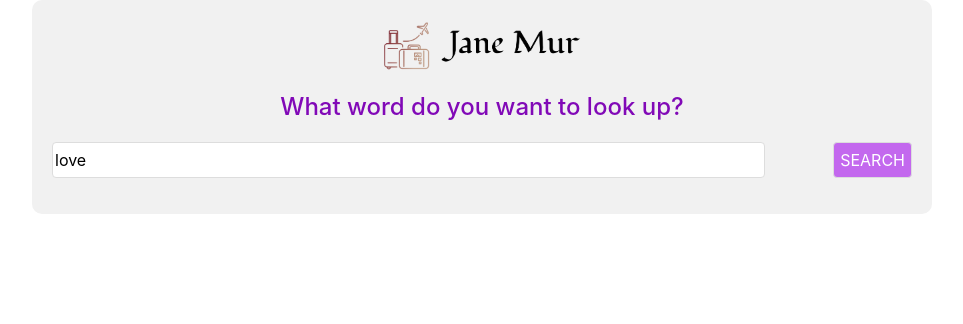
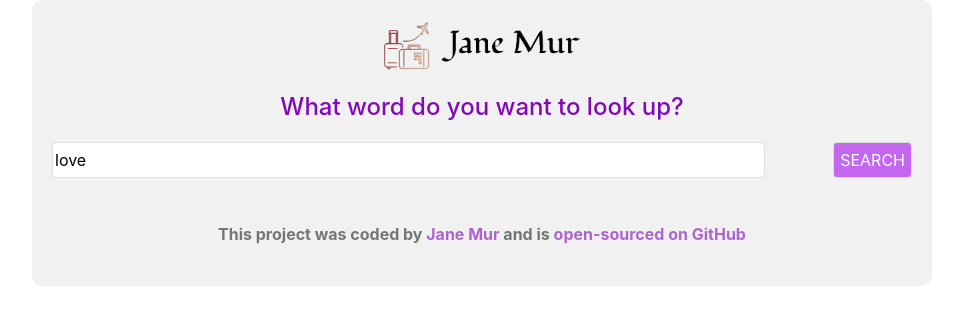
Before and after one commit to JenyaMur/dictionary-app, a React (Create React App) app: page / in a window 1280 px wide. Shown: the top 324 px of the page, without its empty margins (158-1121 px from the left). Built offline with nearby package versions, Linux system fonts and the light colour scheme; no server answers.

Commit message:
added footer

```diff
--- a/src/App.css
+++ b/src/App.css
@@ -71,3 +71,19 @@ width: 200px;
   margin: 20px auto;
   border-radius: 5px;
 }
+.Footer p {
+  text-align: center;
+  opacity: 0.6;
+  font-size: 20;
+  font-weight: bold;
+  margin-top: 40px;
+}
+
+.Footer a {
+  text-decoration: none;
+  color: #8109b7;
+}
+.Footer a:hover {
+  text-decoration: underline;
+  color: blue;
+}
--- a/src/App.js
+++ b/src/App.js
@@ -1,6 +1,7 @@
 import logo from './logo.png';
 import './App.css';
 import Dictionary from './Dictionary';
+import Footer from './Footer';
 
 function App() {
   return (
@@ -9,6 +10,7 @@ function App() {
         <img src={logo} className="App-logo" alt="logo" />
       </header>
       <Dictionary defaultWord="love"/>
+      <Footer />
     </div>
   );
 }
--- /dev/null
+++ b/src/Footer.js
@@ -0,0 +1,10 @@
+import React from "react";
+
+export default function Footer(){
+    return (
+        <div className="Footer">
+          <p> This project was coded by <a href="https://www.instagram.com/jane_muravshchyk/" target="_blank" rel="noreferrer">Jane Mur</a> and is <a href="https://github.com/JenyaMur/dictionary-app" target="_blank" rel="noreferrer">open-sourced on GitHub </a> </p>
+        </div>
+    );
+
+}
--- a/src/Photos.js
+++ b/src/Photos.js
@@ -3,11 +3,11 @@ import React from "react";
 export default function Photos(props) {
     if (props.photos) {
         return(
-        <section>
+        <section className="Photos">
             <div className="row">
                 {props.photos.map(function(photo, index) {
                     return (
-                           <div className="col-4 Photos" key={index}>
+                           <div className="col-4" key={index}>
                         <img src={photo.src.tiny} className="img-fluid" alt={photo.alt}/>
                     </div>
                     );
```
